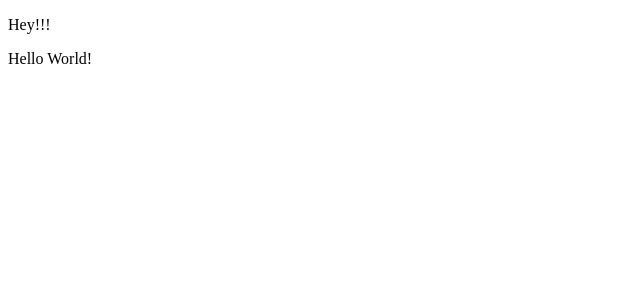
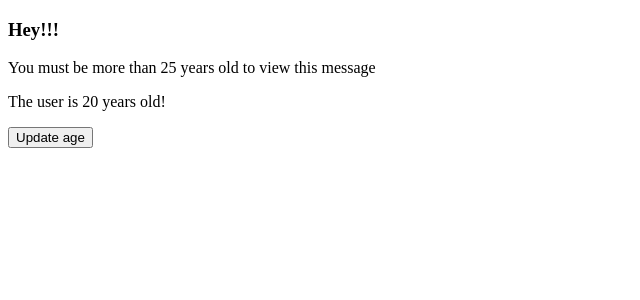
Before and after one commit to chriskabore/vue-projects, a Vue app in the folder components/: page / in a window 1280 px wide. Shown: the top 300 px of the page, without its empty margins (0-640 px from the left). Built offline with nearby package versions, Linux system fonts and the light colour scheme.

Commit message:
added emit and props

```diff
--- a/components/src/App.vue
+++ b/components/src/App.vue
@@ -1,15 +1,24 @@
 
 <template>
-  <p>Hey!!!</p>
-  <Greeting/>
+  <h3>Hey!!!</h3>
+
+  <greeting :age="age"/>
+  <user :age="age" @age-change="age++"/>
 </template>
 
 <script>
   import Greeting from '@/components/Greeting.vue';
+  import User from './components/User.vue';
   export default{
     name: "App",
     components: {
-      Greeting: Greeting
+      Greeting: Greeting,
+      User: User,
+    },
+    data(){
+      return{
+        age: 20,
+      }
     }
   }
 </script>
--- a/components/src/components/Greeting.vue
+++ b/components/src/components/Greeting.vue
@@ -1,5 +1,6 @@
 <template>
-   <p>{{ msg }}</p>
+   <p v-if="age > 25 ">{{ msg }}</p>
+   <p v-else>You must be more than 25 years old to view this message</p>
 </template>
 
 <script>
@@ -9,7 +10,8 @@
       return{
         msg: "Hello World!"
       }
-    }
+    },
+    props:["age"],
   }
 
 </script>
--- /dev/null
+++ b/components/src/components/User.vue
@@ -0,0 +1,18 @@
+<template>
+    <p>
+        The user is {{age}} years old!
+    </p>
+    <button type="button" @click="onClickAge">Update age</button>
+</template>
+
+<script>
+    export default{
+        name:"User",
+        props: ["age"],
+        methods:{
+            onClickAge(){
+                this.$emit('age-change')
+            }
+        }
+    }
+</script>
```
